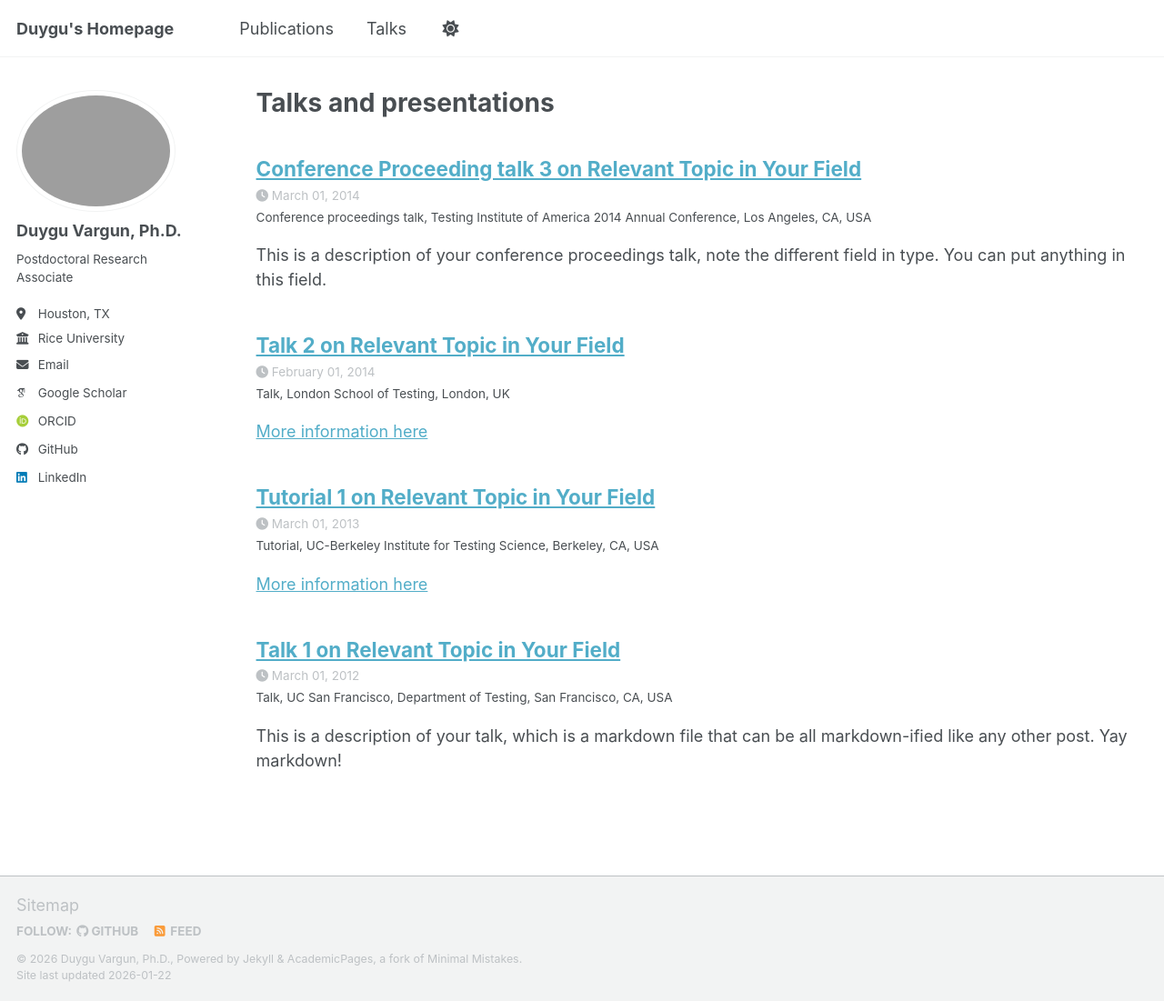
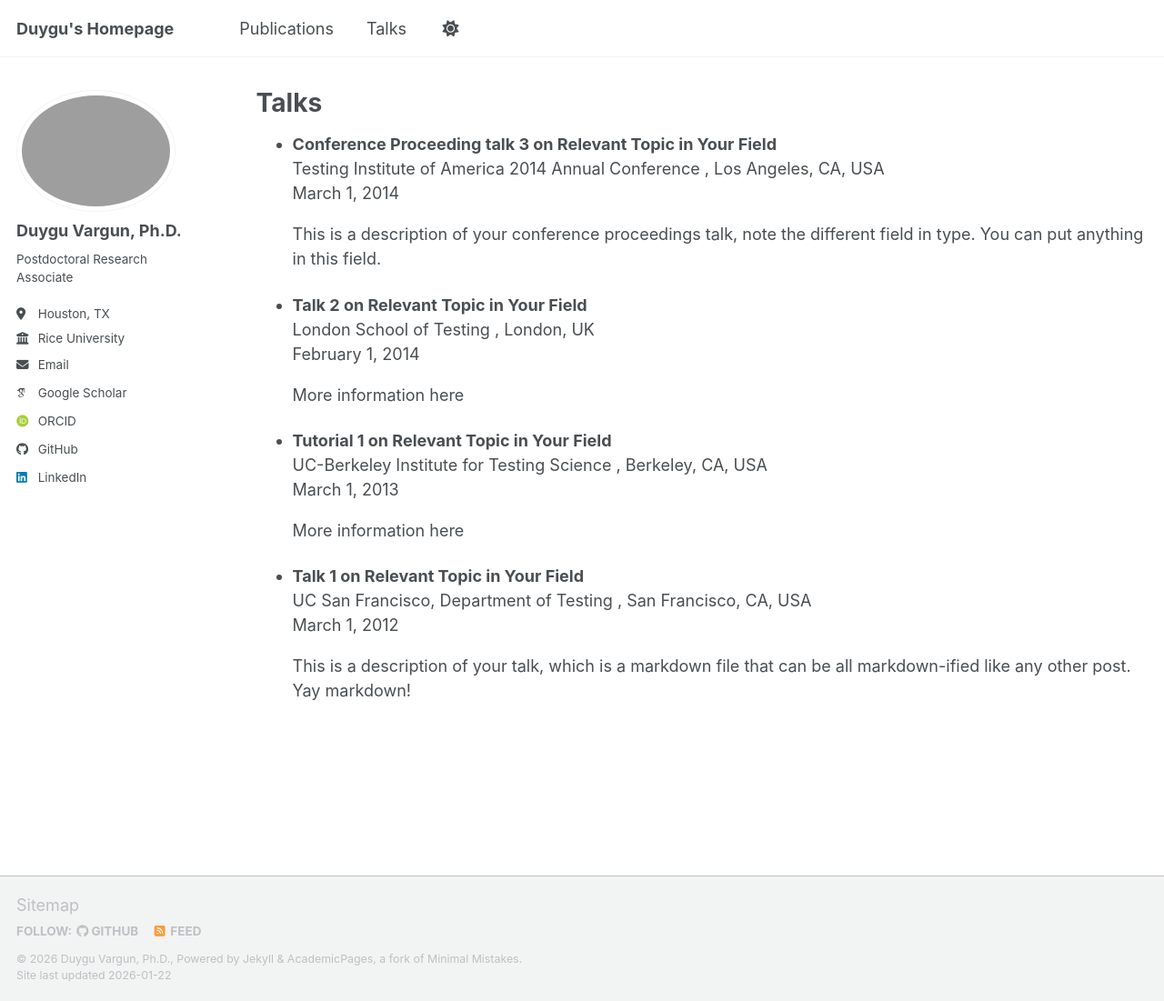
Before and after one commit to dvargun/dvargun.github.io, a Jekyll site: the page built from _pages/talks.html, in a window 1280 px wide and 1101 px high. Shown: the whole window at 91% size. Built offline with Jekyll 4.4.1, drawn with Linux system fonts in a browser that asks for light colours; some web fonts are replaced; a script bundle is joined from its source files by our own code; library files that are not in the unit come from our copies.

Commit message:
updating talks

```diff
--- a/_config.yml
+++ b/_config.yml
@@ -248,8 +248,8 @@ collections:
     output: true
     permalink: /:collection/:path/
   talks:
-    output: true
-    permalink: /:collection/:path/
+    output: false
+    #permalink: /:collection/:path/
 
 
 # These settings control how pages and collections are included in the site
--- a/_pages/talks.html
+++ b/_pages/talks.html
@@ -1,4 +1,47 @@
 ---
+layout: archive
+title: "Talks"
+permalink: /talks/
+author_profile: true
+---
+
+{% include base_path %}
+
+{% assign talks = site.talks | sort: "date" | reverse %}
+
+<ul class="talk-list">
+  {% for talk in talks %}
+    <li class="talk-item">
+      <strong class="talk-title">{{ talk.title }}</strong><br/>
+
+      {% if talk.venue %}
+        <span class="talk-venue">{{ talk.venue }}</span>
+      {% endif %}
+      {% if talk.location %}
+        {% if talk.venue %}, {% endif %}
+        <span class="talk-location">{{ talk.location }}</span>
+      {% endif %}
+
+      {% if talk.date %}
+        <br/>
+        <span class="talk-date">
+          {{ talk.date | date: "%B %-d, %Y" }}
+        </span>
+      {% endif %}
+
+      {% if talk.excerpt or talk.content %}
+        <p class="talk-description">
+          {{ talk.excerpt | default: talk.content | markdownify | strip_html | truncate: 180 }}
+        </p>
+      {% endif %}
+    </li>
+  {% endfor %}
+</ul>
+
+
+
+
+<!-- ---
 layout: archive
 title: "Talks and presentations"
 permalink: /talks/
@@ -13,4 +56,4 @@ author_profile: true
 
 {% for post in site.talks reversed %}
   {% include archive-single-talk.html %}
-{% endfor %}
+{% endfor %} -->
```
